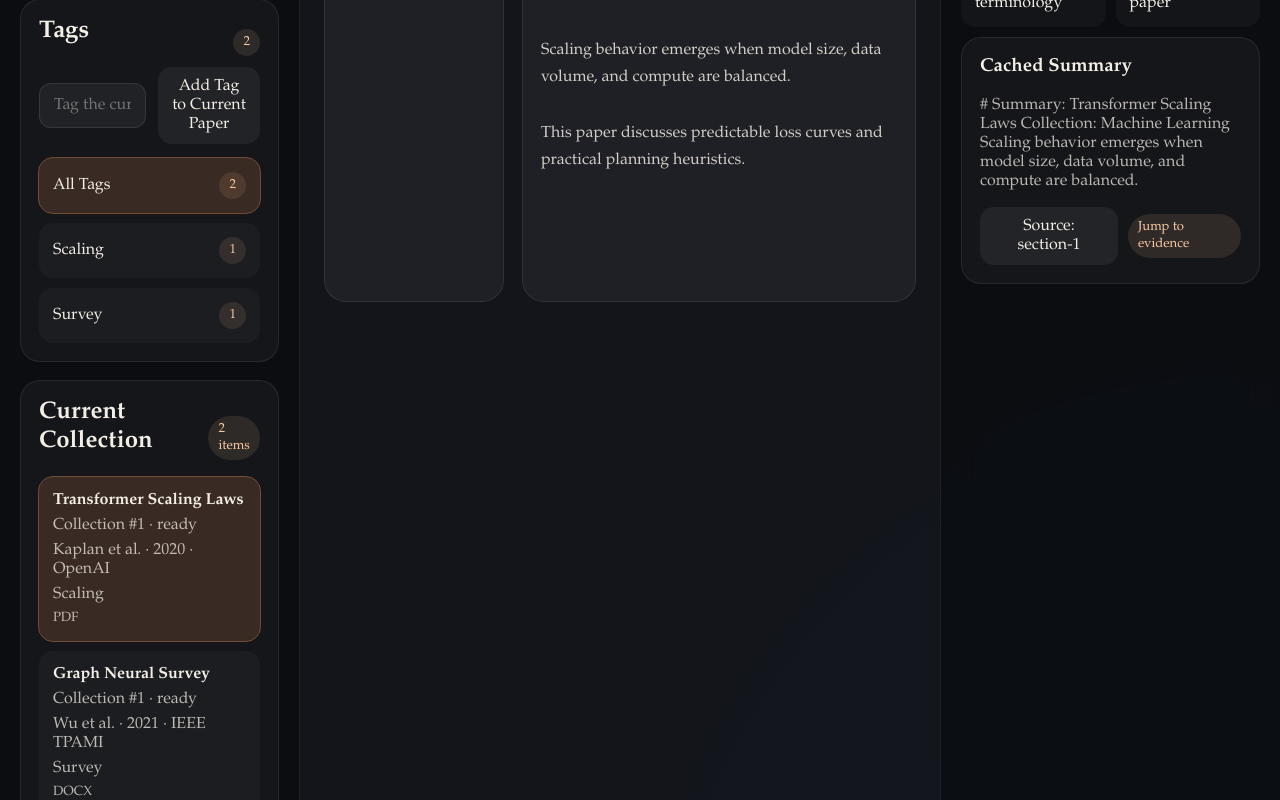
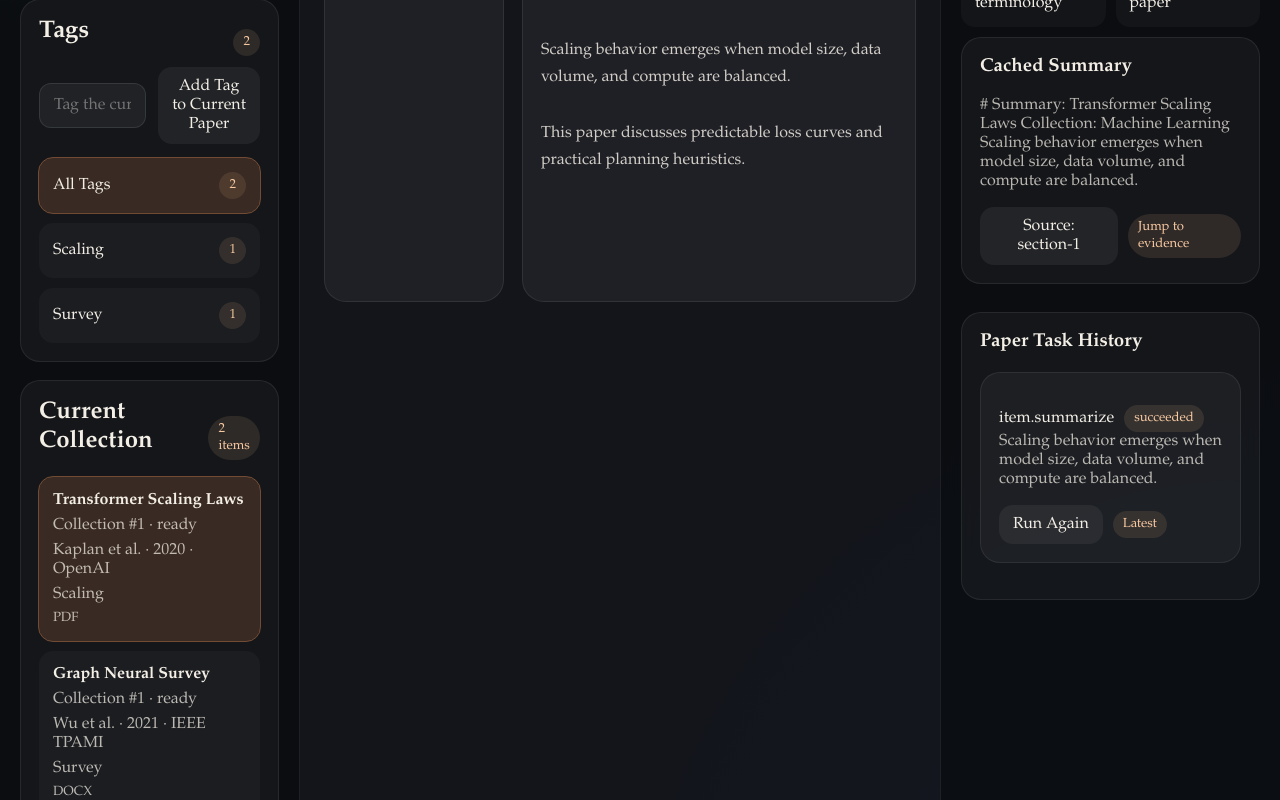
Before and after one commit to Playitcooool/rust-ai-paper-reader, a React (Vite) app: page / in a window 1280 px wide. Shown: the part 563-1363 px from the top of the page. Built offline with nearby package versions, Linux system fonts and the light colour scheme.

Commit message:
feat: add paper task history

```diff
--- a/src/App.tsx
+++ b/src/App.tsx
@@ -183,6 +183,7 @@ export default function App() {
   const [activeAnchor, setActiveAnchor] = useState<string | null>(null);
   const [annotations, setAnnotations] = useState<Annotation[]>([]);
   const [paperArtifact, setPaperArtifact] = useState<AIArtifact | null>(null);
+  const [paperTaskRuns, setPaperTaskRuns] = useState<AITask[]>([]);
   const [collectionArtifact, setCollectionArtifact] = useState<AIArtifact | null>(null);
   const [collectionTaskRuns, setCollectionTaskRuns] = useState<AITask[]>([]);
   const [notes, setNotes] = useState<ResearchNote[]>([]);
@@ -305,6 +306,7 @@ export default function App() {
       setReaderView(null);
       setAnnotations([]);
       setPaperArtifact(null);
+      setPaperTaskRuns([]);
       setActiveReaderSection("Overview");
       setActiveAnchor(null);
       return;
@@ -314,10 +316,11 @@ export default function App() {
 
     async function loadReaderContext() {
       const api = await getApi();
-      const [view, itemAnnotations, artifact] = await Promise.all([
+      const [view, itemAnnotations, artifact, taskRuns] = await Promise.all([
         api.getReaderView(itemId),
         api.listAnnotations(itemId),
         api.getArtifact({ item_id: itemId }),
+        api.listTaskRuns({ item_id: itemId }),
       ]);
       if (cancelled) return;
 
@@ -326,6 +329,7 @@ export default function App() {
       setActiveAnchor(null);
       setAnnotations(itemAnnotations);
       setPaperArtifact(artifact);
+      setPaperTaskRuns(taskRuns);
       setOpenPaperIds((current) =>
         current.includes(itemId) ? current : [...current, itemId],
       );
@@ -523,8 +527,12 @@ export default function App() {
     if (!activePaper) return;
     const api = await getApi();
     await api.runItemTask({ item_id: activePaper.id, kind });
-    const artifact = await api.getArtifact({ item_id: activePaper.id });
+    const [artifact, taskRuns] = await Promise.all([
+      api.getArtifact({ item_id: activePaper.id }),
+      api.listTaskRuns({ item_id: activePaper.id }),
+    ]);
     setPaperArtifact(artifact);
+    setPaperTaskRuns(taskRuns);
     setStatusMessage(`Completed ${kind} for ${activePaper.title}.`);
   }
 
@@ -1153,6 +1161,34 @@ export default function App() {
                 </div>
               ) : null}
             </div>
+            <div className="result-card">
+              <h3>Paper Task History</h3>
+              {paperTaskRuns.length > 0 ? (
+                paperTaskRuns.slice(0, 4).map((task) => (
+                  <div key={task.id} className="result-card">
+                    <div className="export-row">
+                      <span>{task.kind}</span>
+                      <span className="meta-count">{task.status}</span>
+                    </div>
+                    <p>{taskPreview(task)}</p>
+                    <div className="export-row">
+                      <button
+                        aria-label={`Run Again ${task.kind}`}
+                        className="ghost-button"
+                        disabled={!paperActionsEnabled}
+                        type="button"
+                        onClick={() => void handleItemTask(task.kind)}
+                      >
+                        Run Again
+                      </button>
+                      <span className="meta-count">{task.id === paperTaskRuns[0]?.id ? "Latest" : "History"}</span>
+                    </div>
+                  </div>
+                ))
+              ) : (
+                <p>No paper tasks have run yet.</p>
+              )}
+            </div>
           </section>
         ) : (
           <section className="ai-card-stack">
```
Also changed, not shown: 1 other file (tests, documents, lock files or other folders).
